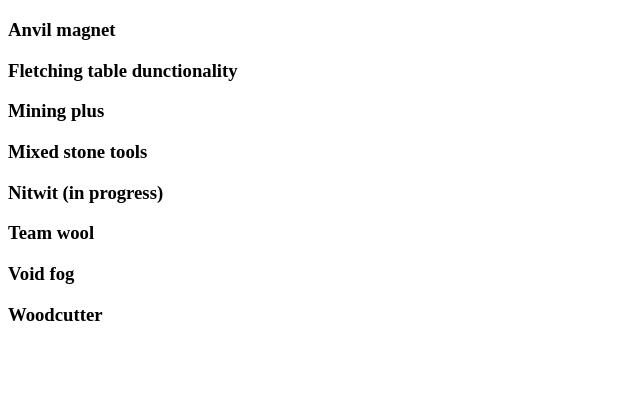
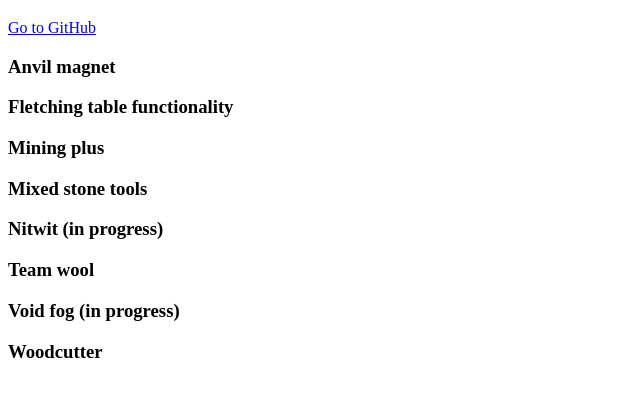
Before and after one commit to CsakiTheOne/datapacks, a plain HTML site: page docs/index.html in a window 1280 px wide. Shown: the part 61-458 px from the top of the page, without its empty margins (0-640 px from the left). Drawn offline with Linux system fonts and the light colour scheme.

Commit message:
Docs: github link, typo

```diff
--- a/docs/index.html
+++ b/docs/index.html
@@ -8,9 +8,11 @@
 <body>
     <h1>Csáki's datapack collection</h1>
 
+    <a href="https://github.com/CsakiTheOne/datapacks">Go to GitHub</a>
+
     <h3>Anvil magnet</h3>
 
-    <h3>Fletching table dunctionality</h3>
+    <h3>Fletching table functionality</h3>
 
     <h3>Mining plus</h3>
 
@@ -20,7 +22,7 @@
 
     <h3>Team wool</h3>
 
-    <h3>Void fog</h3>
+    <h3>Void fog (in progress)</h3>
 
     <h3>Woodcutter</h3>
 
```
